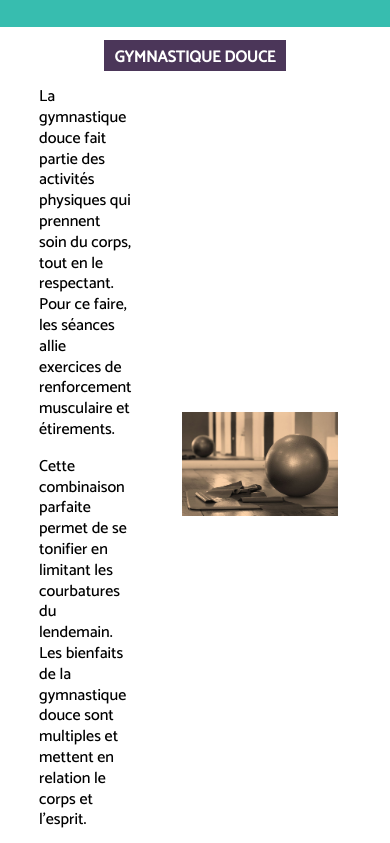
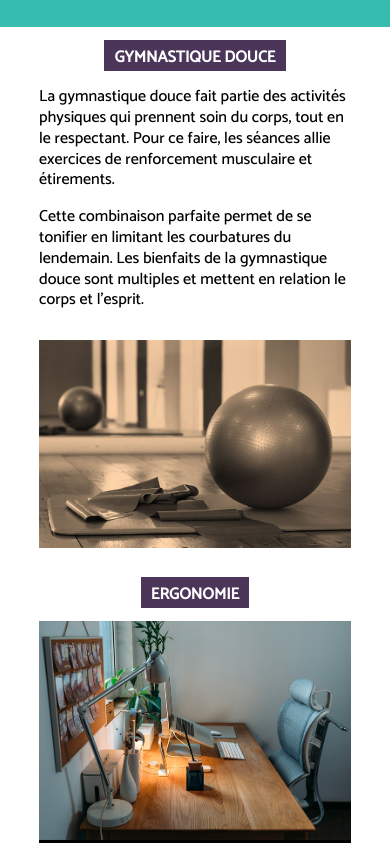
Before and after one commit to b12consulting/kineris_website, a plain HTML site: page index.html in a window 390 px wide. Shown: the part 3566-4409 px from the top of the page. Drawn offline with Linux system fonts and the light colour scheme.

Commit message:
fix service gym design on mobile

```diff
--- a/styles.scss
+++ b/styles.scss
@@ -1200,6 +1200,20 @@ input {
         }
     }
 
+    .services {
+        .gym-box {
+            flex-direction: column !important;
+
+            .left-box {
+                width: 100%;
+            }
+
+            .right-box {
+                width: 100%;
+            }
+        }
+    }
+
     .footer {
         .content {
             flex-direction: column !important;
```
Also changed, not shown: styles.css, 1 other file.
